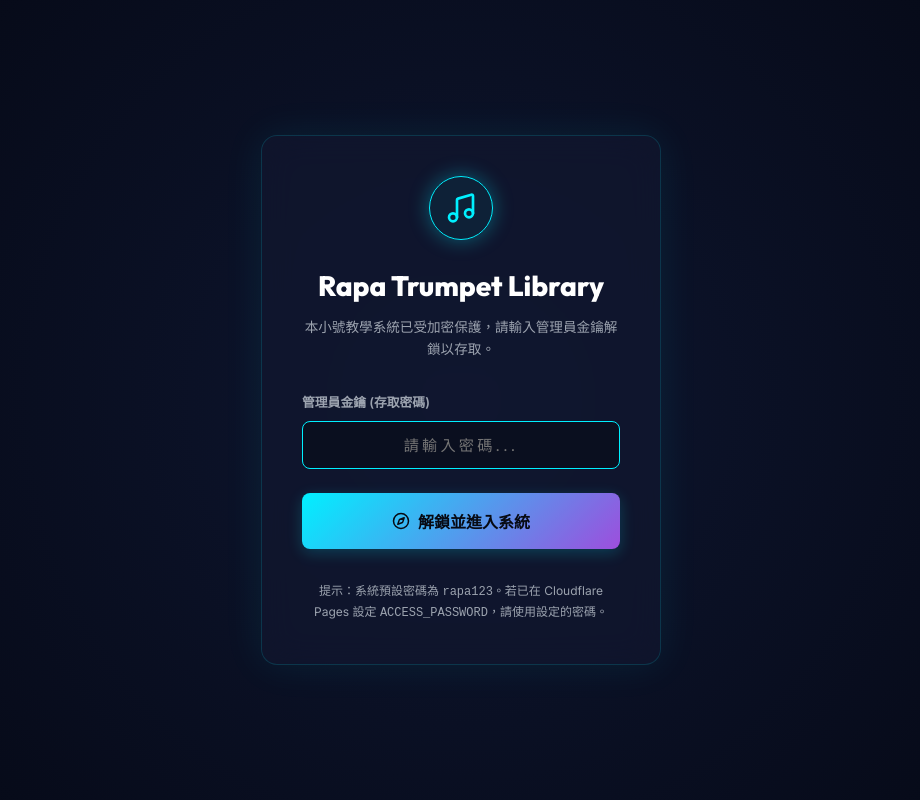
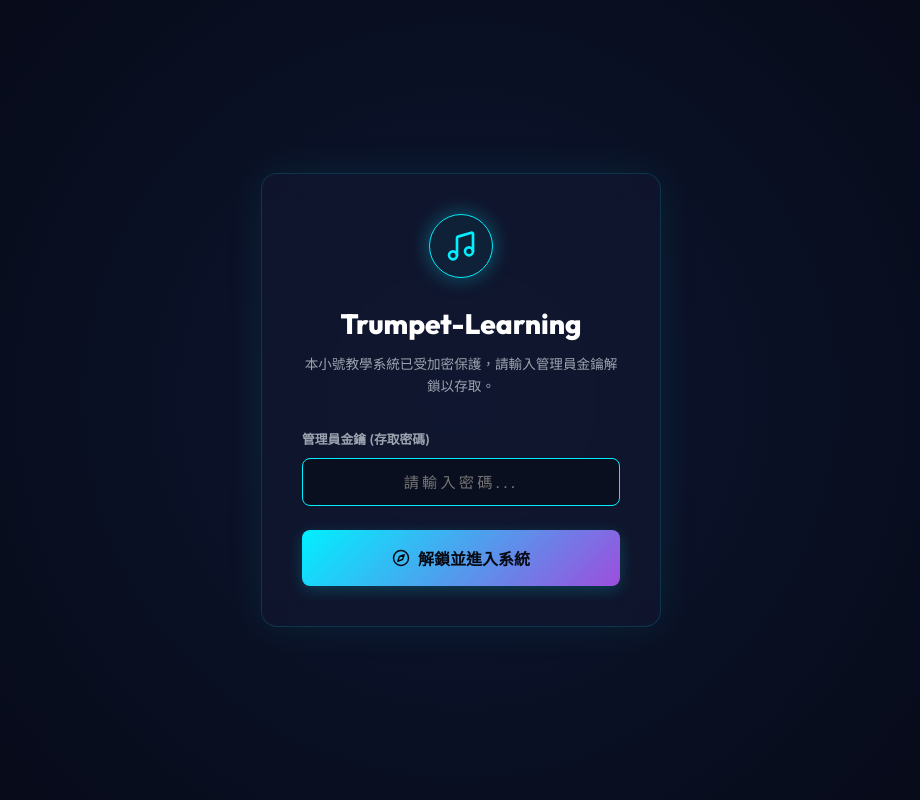
Before and after one commit to ating1234/trumpet-learning, a React (Vite) app: page / in a window 1280 px wide. Shown: the whole page, without its empty margins (179-1099 px from the left). Built offline with nearby package versions, Linux system fonts and the light colour scheme.

Commit message:
style: rename lock screen title to Trumpet-Learning and remove password hint

```diff
--- a/src/App.jsx
+++ b/src/App.jsx
@@ -655,7 +655,7 @@
           </div>
 
           <h1 style={{ fontFamily: 'var(--display-font)', fontSize: '1.75rem', fontWeight: 800, marginBottom: '0.5rem', color: '#fff' }}>
-            Rapa Trumpet Library
+            Trumpet-Learning
           </h1>
           <p style={{ fontSize: '0.85rem', color: 'var(--text-muted)', marginBottom: '2rem' }}>
             本小號教學系統已受加密保護，請輸入管理員金鑰解鎖以存取。
@@ -704,10 +704,6 @@
               {isAuthenticating ? '驗證金鑰中...' : '解鎖並進入系統'}
             </button>
           </form>
-
-          <p style={{ fontSize: '0.75rem', color: 'var(--text-muted)', marginTop: '2rem' }}>
-            提示：系統預設密碼為 <code>rapa123</code>。若已在 Cloudflare Pages 設定 <code>ACCESS_PASSWORD</code>，請使用設定的密碼。
-          </p>
         </div>
       </div>
     );
```
